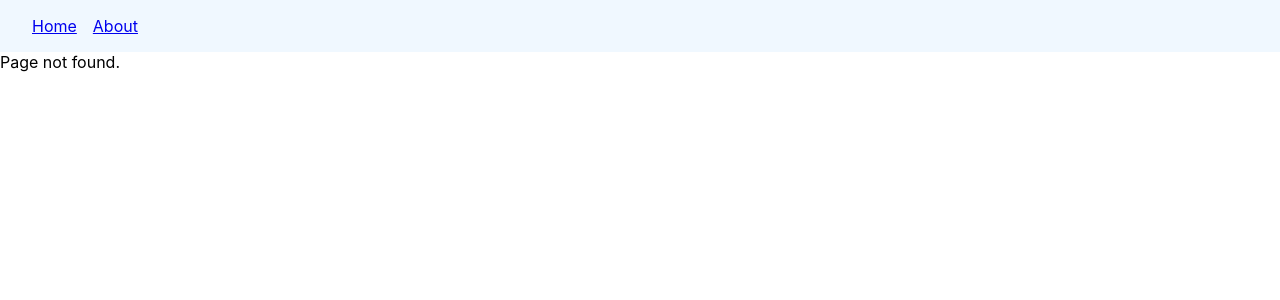
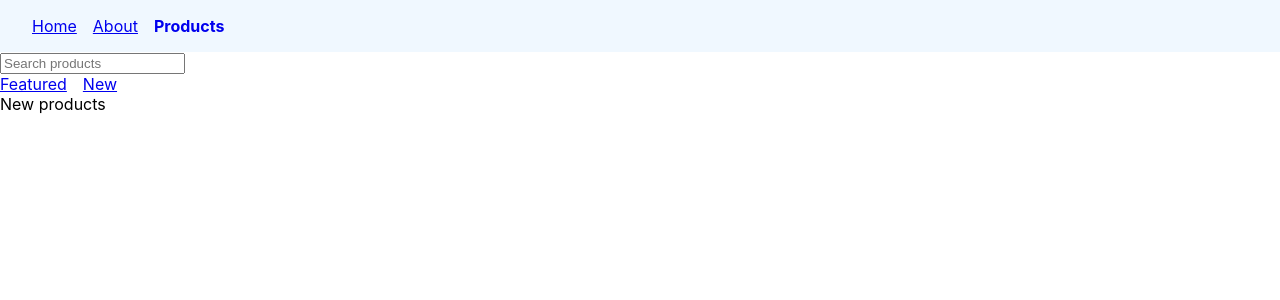
Before and after one commit to shelumeal/react-router, a React (Create React App) app: page /products/new in a window 1280 px wide. Before the commit this address had no page. Shown: the top 300 px of the page. Built offline with nearby package versions, Linux system fonts and the light colour scheme.

Commit message:
Add nested routes

```diff
--- a/src/App.js
+++ b/src/App.js
@@ -1,9 +1,12 @@
 import { Routes, Route } from "react-router-dom";
 import About from "./components/About";
+import FeatureProducts from "./components/FeatureProducts";
 import Home from "./components/Home";
 import Navbar from "./components/Navbar";
+import NewProducts from "./components/NewProducts";
 import NoMatch from "./components/NoMatch";
 import OrderSummary from "./components/OrderSummary";
+import Products from "./components/Products";
 
 function App() {
   return (
@@ -13,6 +16,16 @@
         <Route path="/" element={<Home />}></Route>
         <Route path="about" element={<About />}></Route>
         <Route path="order-summary" element={<OrderSummary />}></Route>
+        <Route path="products" element={<Products />}>
+          <Route path="featured" element={<FeatureProducts />}>
+            {" "}
+            Featured Products
+          </Route>
+          <Route path="new" element={<NewProducts />}>
+            {" "}
+            New Products
+          </Route>
+        </Route>
         <Route path="*" element={<NoMatch />}></Route>
       </Routes>
     </>
--- /dev/null
+++ b/src/components/FeatureProducts.js
@@ -0,0 +1,7 @@
+import React from "react";
+
+function FeatureProducts() {
+  return <div>Featured Products</div>;
+}
+
+export default FeatureProducts;
--- a/src/components/Navbar.js
+++ b/src/components/Navbar.js
@@ -2,9 +2,10 @@
 
 function Navbar() {
   return (
-    <nav>
+    <nav className="primary-nav">
       <NavLink to="/">Home</NavLink>
       <NavLink to="/about">About</NavLink>
+      <NavLink to="/products">Products</NavLink>
     </nav>
   );
 }
--- /dev/null
+++ b/src/components/NewProducts.js
@@ -0,0 +1,7 @@
+import React from "react";
+
+function NewProducts() {
+  return <div>New products</div>;
+}
+
+export default NewProducts;
--- /dev/null
+++ b/src/components/Products.js
@@ -0,0 +1,19 @@
+import React from "react";
+import { Link, Outlet } from "react-router-dom";
+
+function Products() {
+  return (
+    <>
+      <div>
+        <input type="search" placeholder="Search products"></input>
+      </div>
+      <nav>
+        <Link to="featured">Featured</Link>
+        <Link to="new">New</Link>
+      </nav>
+      <Outlet></Outlet>
+    </>
+  );
+}
+
+export default Products;
--- a/src/index.css
+++ b/src/index.css
@@ -12,7 +12,7 @@
     monospace;
 }
 
-nav{
+.primary-nav{
   background-color: aliceblue;
   padding: 16px 32px;
 }
```
